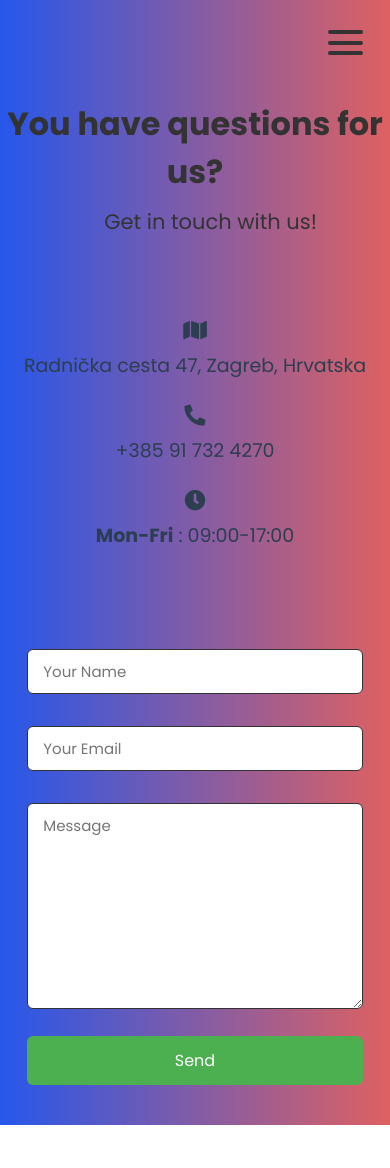
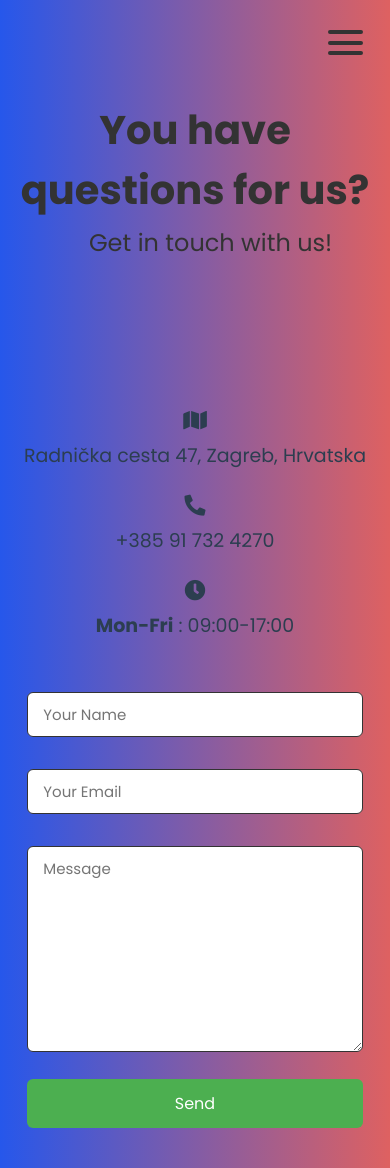
Before and after one commit to mariovida/dashboard-website, a Vue app: page /contact in a window 390 px wide. Before the commit the page ends 1125 px from the top, so only its background shows below. Built offline with nearby package versions, Linux system fonts and the light colour scheme; no server answers.

Commit message:
Add files via upload

```diff
--- a/src/views/Contact.vue
+++ b/src/views/Contact.vue
@@ -249,17 +249,17 @@ input:focus, textarea:focus {
 }
 @media screen and (max-width: 600px) {
   h1 {
-    font-size: 32px;
+    font-size: 40px;
   }
   h2 {
     text-align: center;
-    font-size: 21px;
-    padding-top: 10px;
+    font-size: 24px;
+    padding-top: 5px;
   }
   form {
     width: 86%;
     margin-left: 7%;
-    margin-top: 400px;
+    margin-top: 420px;
   }
   input[type=text], [type=email], textarea {
     font-size: 15px;
@@ -271,7 +271,7 @@ input:focus, textarea:focus {
     margin-bottom: 40px;
   }
   .info {
-    top: 210px;
+    top: 300px;
     left: 0;
     width: 100%;
     text-align: center;
```
